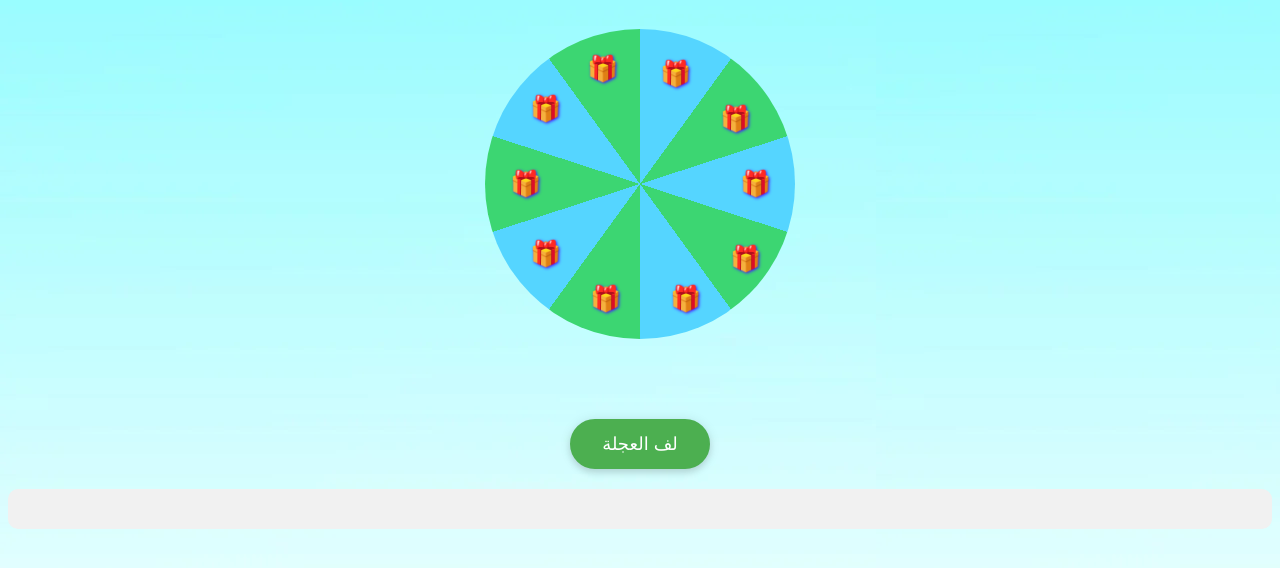
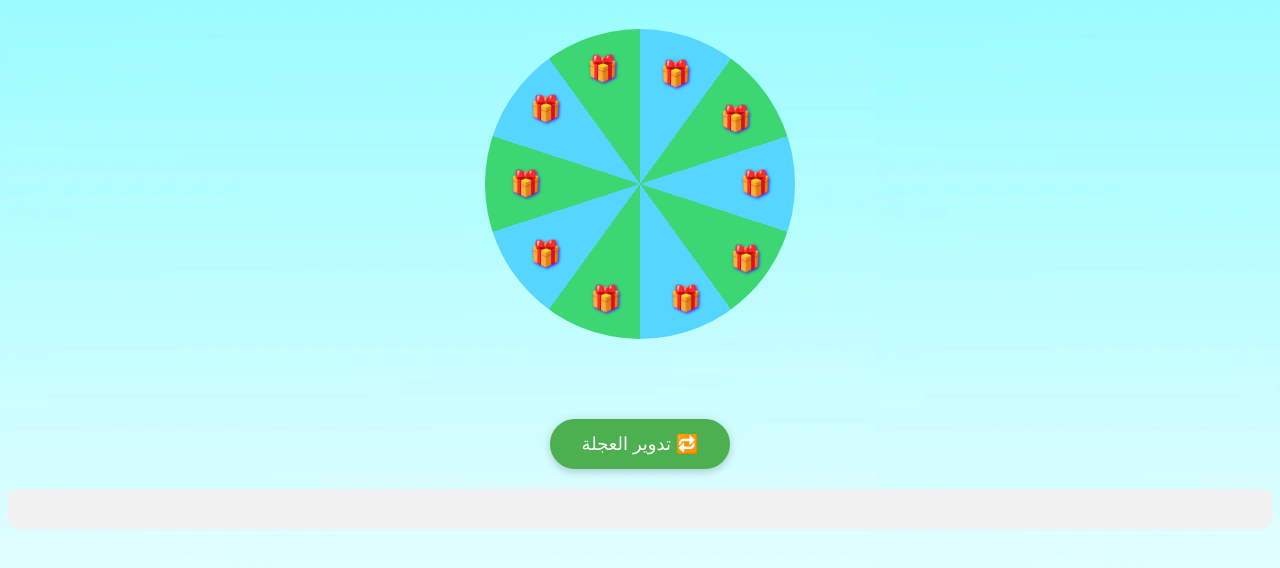
Before and after one commit to jmthon20au/ahmed, a plain HTML site: page wheel.html in a window 1280 px wide. Shown: the part 198-766 px from the top of the page. Drawn offline with Linux system fonts and the light colour scheme.

Commit message:
Update wheel.html

```diff
--- a/wheel.html
+++ b/wheel.html
@@ -136,7 +136,7 @@
             </div>
         </div>
     </div>
-    <button id="spinButton">لف العجلة</button>
+    <button id="spinButton">تدوير العجلة 🔁</button>
 
     <div id="message"></div>
     <div id="resultMessage"></div>
```
